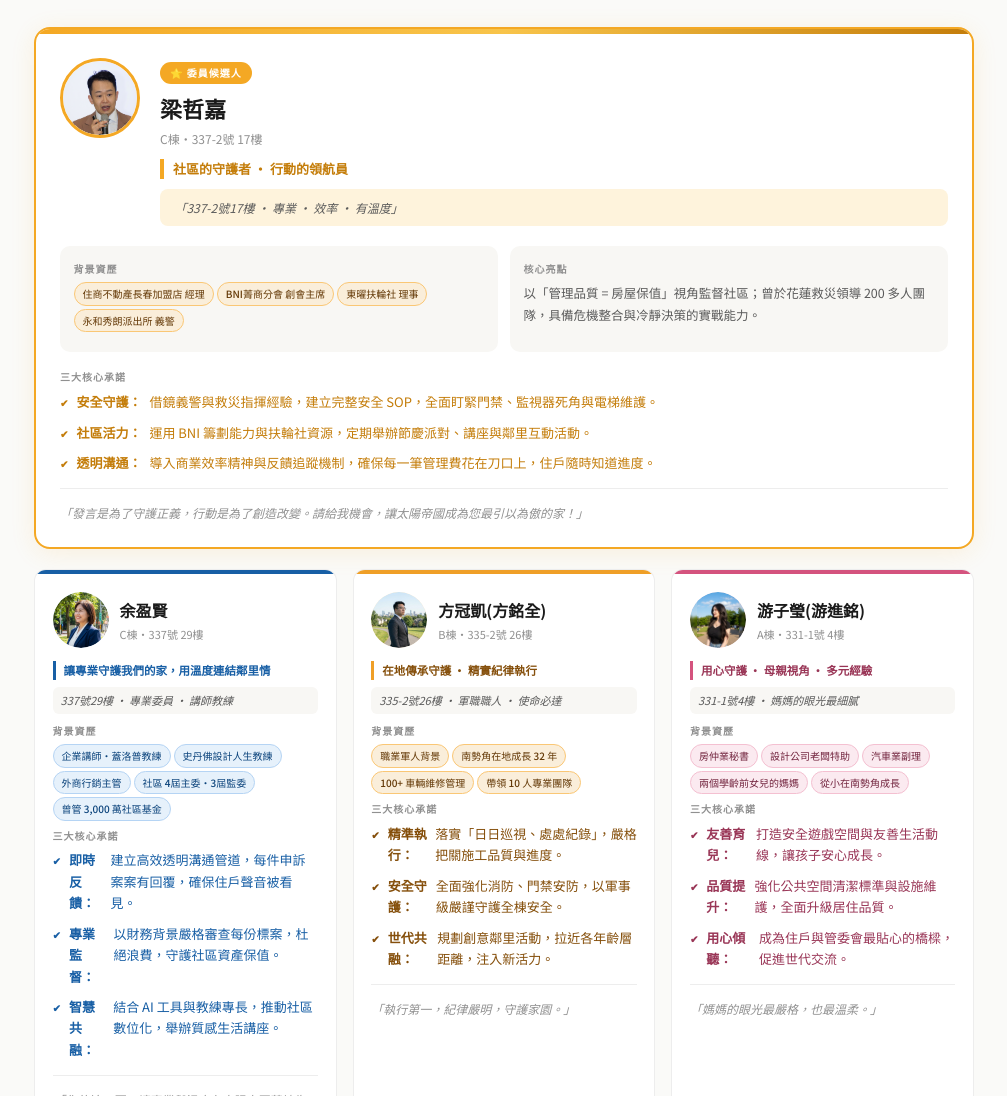
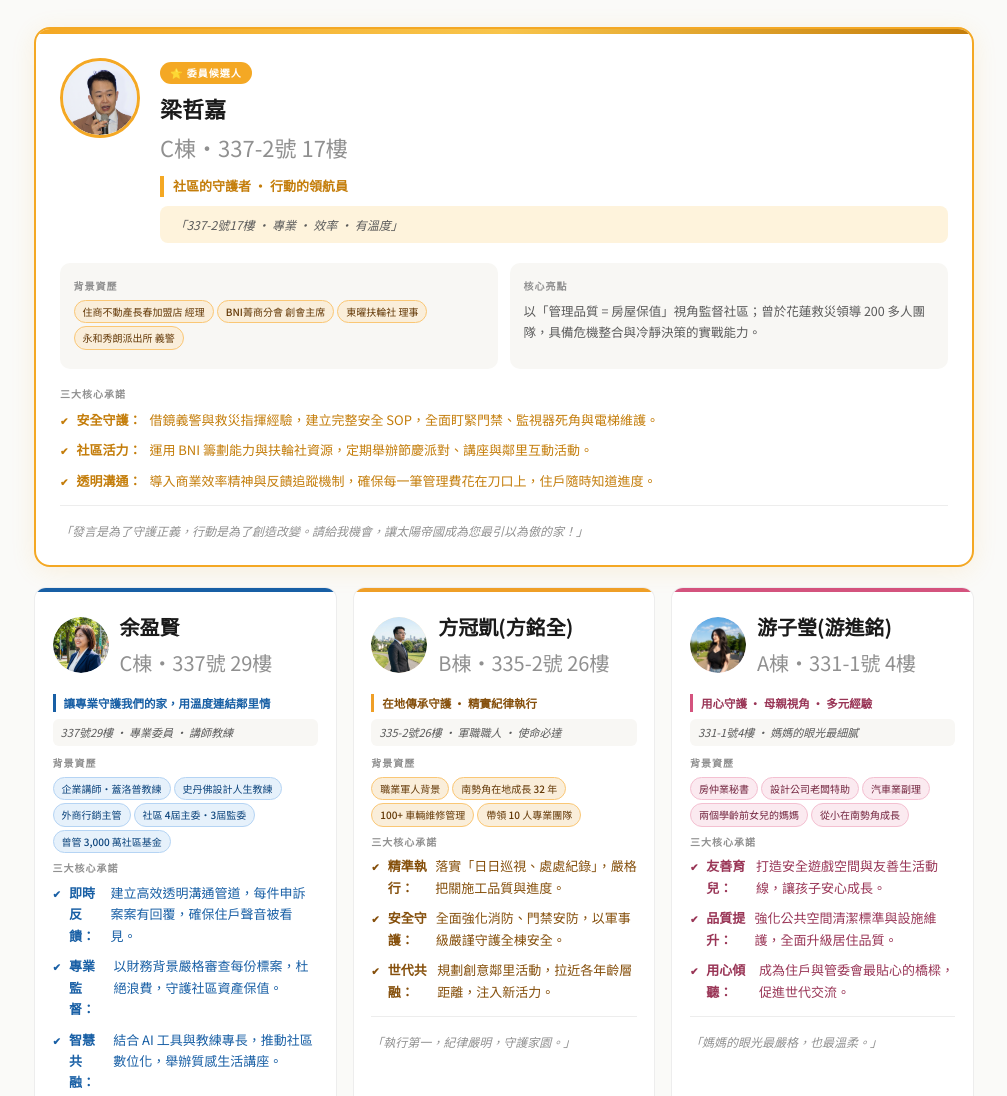
Before and after one commit to empiresun36/team, a plain HTML site: page index.html in a window 1280 px wide. Shown: the part 2660-3756 px from the top of the page, without its empty margins (136-1143 px from the left). Drawn offline with Linux system fonts and the light colour scheme.

Commit message:
Update index.html

```diff
--- a/index.html
+++ b/index.html
@@ -87,7 +87,7 @@ body{font-family:'Noto Sans TC',sans-serif;background:var(--bg);color:var(--text
 .leader-avatar{width:72px;height:72px;border-radius:50%;display:flex;align-items:center;justify-content:center;font-size:28px;font-weight:900;flex-shrink:0;background:var(--sun-pale);color:var(--sun-deep);border:3px solid var(--sun)}
 .leader-badge-card{display:inline-flex;align-items:center;gap:4px;background:var(--sun);color:#fff;font-size:10px;font-weight:700;padding:2px 10px;border-radius:20px;letter-spacing:1px;margin-bottom:5px}
 .leader-name-card{font-size:22px;font-weight:900;margin-bottom:1px}
-.leader-loc-card{font-size:12px;color:var(--muted);margin-bottom:.6rem}
+.leader-loc-card{font-size:22px;color:var(--muted);margin-bottom:.6rem}
 .leader-slogan{font-size:13px;font-weight:700;color:var(--sun-deep);border-left:4px solid var(--sun);padding-left:9px;margin-bottom:.6rem;line-height:1.6}
 .leader-motto{font-size:12px;color:var(--sub);background:var(--sun-pale);border-radius:8px;padding:.5rem .9rem;font-style:italic}
 .info-grid{display:grid;grid-template-columns:1fr 1fr;gap:.75rem;margin-bottom:1rem}
@@ -115,8 +115,8 @@ body{font-family:'Noto Sans TC',sans-serif;background:var(--bg);color:var(--text
 .leader-avatar{width:80px;height:80px;border-radius:50%;display:flex;align-items:center;justify-content:center;font-size:28px;font-weight:900;flex-shrink:0;background:var(--sun-pale);color:var(--sun-deep);border:3px solid var(--sun);overflow:hidden;position:relative}
 .leader-avatar img{width:100%;height:100%;object-fit:cover;object-position:top center;border-radius:50%;display:block}
 .leader-avatar .avatar-fallback{font-size:28px}
-.cname{font-size:16px;font-weight:700}
-.cloc{font-size:11px;color:var(--muted);margin-top:1px}
+.cname{font-size:20px;font-weight:700}
+.cloc{font-size:20px;color:var(--muted);margin-top:1px}
 .cslogan{font-size:11.5px;line-height:1.6;border-left:3px solid;padding-left:8px;margin-bottom:7px;font-weight:600}
 .cmotto{font-size:11px;color:var(--sub);background:#F8F7F4;border-radius:6px;padding:4px 8px;margin-bottom:8px;font-style:italic}
 
```
